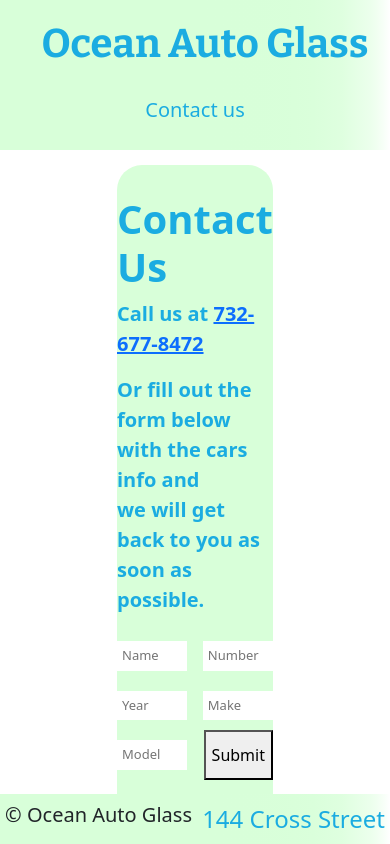
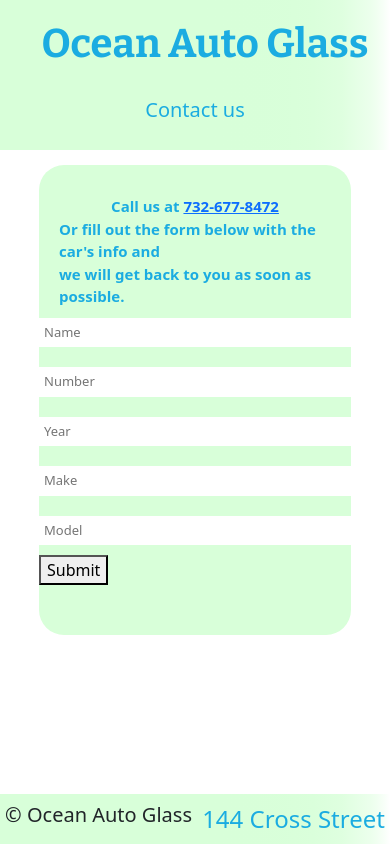
Before and after one commit to motty-mandel/ocean-auto-glass, a React (Vite) app in the folder client/: page /contact in a window 390 px wide. Built offline with nearby package versions, Linux system fonts and the light colour scheme.

Commit message:
fixed contact form 1

```diff
--- a/client/src/components/Header.jsx
+++ b/client/src/components/Header.jsx
@@ -7,16 +7,12 @@
 export default function Header() {
     return (
         <div className='header'>
+            <Link to='/'>
             <h1>Ocean Auto Glass</h1>
-
-
+            </Link>
             <Link to="/contact">
             <h5>Contact us</h5>
             </Link>
-                {/* <button id='signUpBtn'>Sign Up</button>
-                <button id='loginBtn'>Login</button> */}
-
-
         </div>
     );
 }
--- a/client/src/pages/Contact.jsx
+++ b/client/src/pages/Contact.jsx
@@ -5,9 +5,8 @@
     return (
         <div className='contact'>
             <div className="formDiv">
-            <h2>Contact Us</h2>
             <p>Call us at <a href="tel:732-677-8472">732-677-8472</a></p>
-            <p>Or fill out the form below with the cars info and
+            <p>Or fill out the form below with the car's info and
                 <br />
                 we will get back to you as soon as possible.</p>
             <form>
--- a/client/src/pages/contact.css
+++ b/client/src/pages/contact.css
@@ -37,6 +37,7 @@
 .formDiv p {
     color: var(--main-color);
     font-size: 20px;
+    margin: 0 20px;
     font-weight: bolder;
 }
 
@@ -46,3 +47,15 @@
     font-size: small;
     padding: 5px;
 }
+
+@media screen and (max-width: 1025px) {
+    .formDiv {
+        width: 80%;
+    }
+    .formDiv form input {
+        width: 100%;
+    }
+    .formDiv p {
+        font-size: 15px;
+    }
+}
--- a/client/src/pages/static.css
+++ b/client/src/pages/static.css
@@ -42,4 +42,7 @@
         height: 300px;
         margin-top: 70px;
     }
+    .main div p {
+        font-size: 30px;
+    }
 }
```
